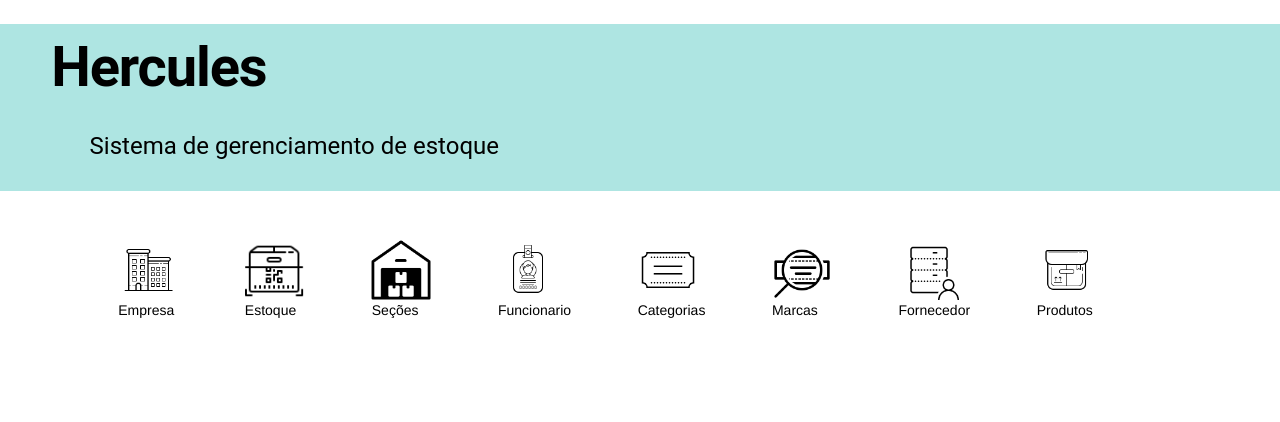
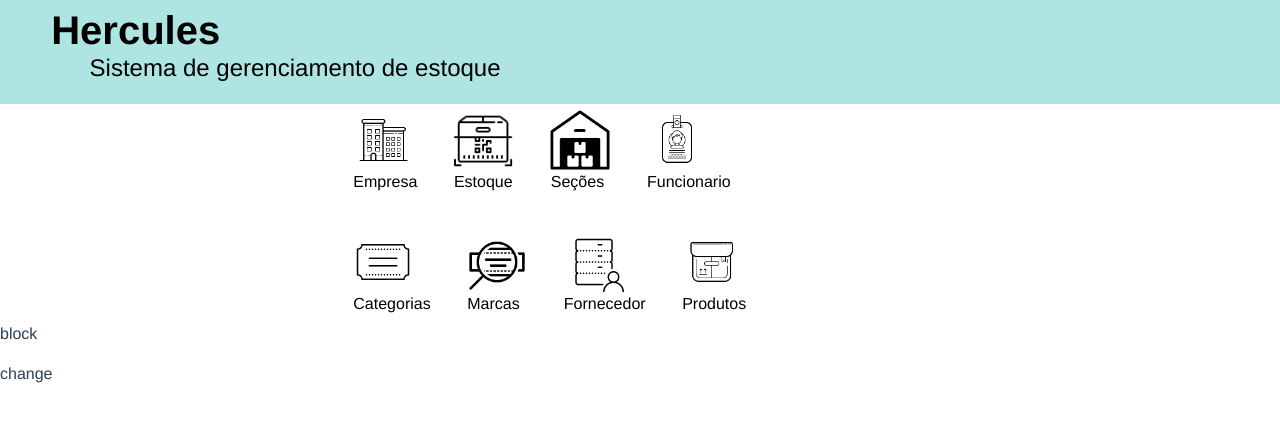
Before and after one commit to gmatheus66/Hercules, a Vue app in the folder sistema/: page /empresas in a window 1280 px wide. Shown: the top 422 px of the page. Built offline with nearby package versions, Linux system fonts and the light colour scheme.

Commit message:
adicionando as rotas na script como tambem na view

```diff
--- a/sistema/src/App.vue
+++ b/sistema/src/App.vue
@@ -1,20 +1,19 @@
 <template>
   <div id="app">
-    <Header/>
-
+    <a v-on:click="changedisplay()"><Header/></a>
+<div v-bind:style="{display: this.display}">
   <div class="t1">
   <section class="container flex">
   <div class="item1">
-    <div >
-<router-link to="/empresas" exact>
+    <a v-on:click="changedisplay()">
+      <router-link to="/empresas">
         <div class="empresa">
           <img id="empresa" src="./assets/icon3.png" alt="icon1">
         </div>
         <span>Empresa</span>
       </router-link>
+    </a>
   </div>
-  </div>
-
   <div class="item1">
     <div >
       <router-link to="/estoque">
@@ -38,7 +37,7 @@
 </div>
 
 <div class="item1">
-     <div class="">
+  <div>
     <router-link to="/">
       <div class="funcionario">
         <img src="./assets/icon5.png" alt="icon1">
@@ -48,8 +47,10 @@
   </div>
 </div>
 
-
-
+</section>
+</div>
+<div class="t2">
+<section class="container flex">
 <div class="item">
   <router-link to="/">
     <div class="categorias">
@@ -94,9 +95,12 @@
 
   </section>
 </div>
+</div>
     <router-view></router-view>
-<link rel="stylesheet" href="https://code.getmdl.io/1.3.0/material.indigo-pink.min.css">
+    <p>{{this.display}}</p>
+    <a v-on:click="changedisplay()">change</a>
 <link rel="stylesheet" href="https://fonts.googleapis.com/icon?family=Material+Icons">
+<link rel="stylesheet" href="https://stackpath.bootstrapcdn.com/bootstrap/4.4.1/css/bootstrap.min.css" integrity="sha384-Vkoo8x4CGsO3+Hhxv8T/Q5PaXtkKtu6ug5TOeNV6gBiFeWPGFN9MuhOf23Q9Ifjh" crossorigin="anonymous">
 </div>
 
 </template>
@@ -108,8 +112,22 @@ import Header from './components/Header.vue'
 
 export default {
   name: 'app',
+  data(){
+    return{
+      display: 'block'
+    }
+  },
   components: {
     Header
+  },
+  methods:{
+    changedisplay:function(event){
+      if(this.display == 'block'){
+        this.display = 'none';
+      }else{
+        this.display = 'block';
+      }
+    }
   }
 }
 </script>
@@ -167,19 +185,7 @@ li {
 .sp8{
   margin-left: 15%;
 }
-.item:hover{
-  border: 2px solid black;
-  border-radius: 5px;
-  background-color: #AEE5E2;
-  cursor: pointer;
-}
-.item1:hover{
-  border: 2px solid black;
-  border-radius: 5px;
-  background-color: #AEE5E2;
-  cursor: pointer;
-  text-decoration: none;
-}
+
 a{
   text-decoration: none;
   color: black;
@@ -203,17 +209,15 @@ a:hover{
 	display: flex;
 }
 .t1{
-  height: 20%;
-  width: 100%;
-  position: absolute;
-  margin-top: 2%;
-  padding: 1%;
-
+  margin-left: 25%;
+  margin-right: 25%;
 }
 .t2{
-  margin-top: 5%;
-  margin-left: 25.5%
+  margin-top: 2%;
+  margin-left: 25%;
+  margin-right: 25%;
 }
+
 span{
   text-decoration: none;
   color: black;
@@ -223,4 +227,8 @@ img{
   width: 60px;
   height: 60px;
 }
+a{
+  text-decoration: none;
+  color: black;
+}
 </style>
--- a/sistema/src/main.js
+++ b/sistema/src/main.js
@@ -2,7 +2,7 @@ import Vue from 'vue'
 import App from './App.vue'
 import VueRouter from 'vue-router'
 import Main from  './components/Main';
-import AddEmp from './components/AddEmp';
+import AddEmp from './components/empresa/AddEmp';
 import Esto from './components/Esto';
 import Emp from './components/empresa/Emp.vue';
 
```
Lines whose indentation alone changed are shown as unchanged.
